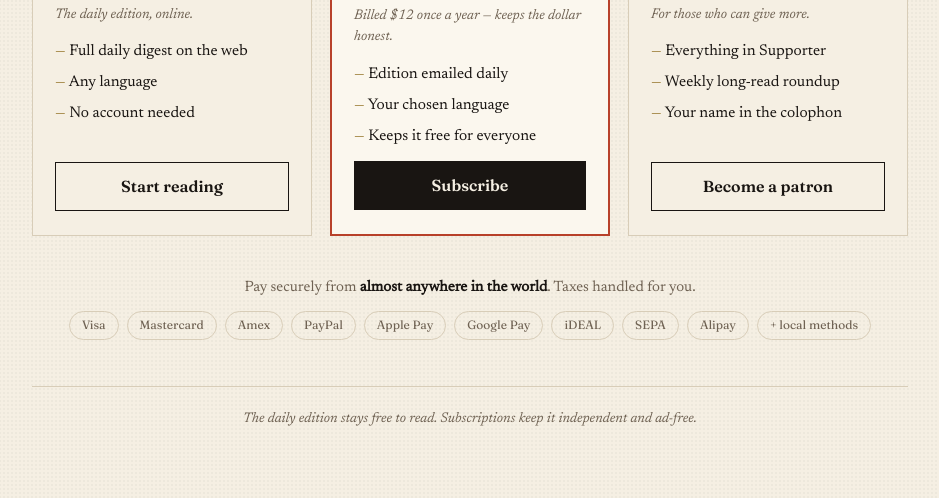
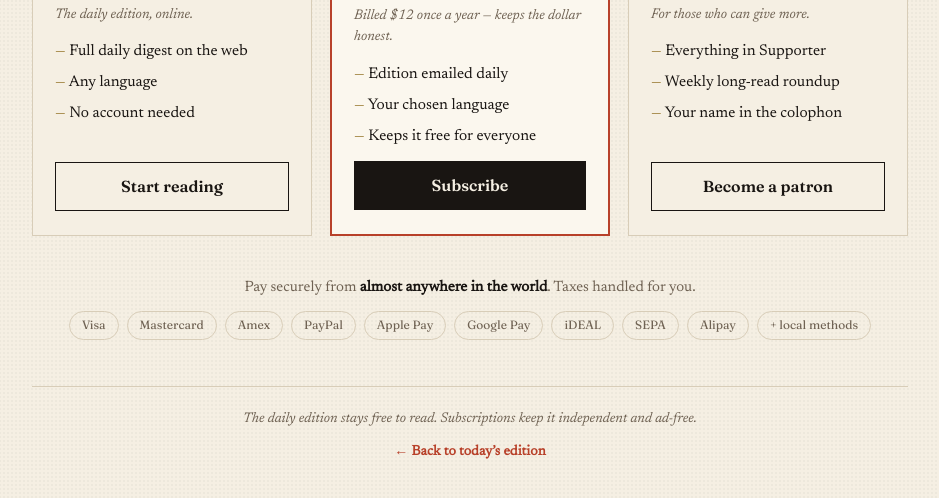
Before and after one commit to reyparlastudio/arts-wire, a website: page subscribe.html in a window 1280 px wide. Shown: the part 685-1183 px from the top of the page, without its empty margins (170-1109 px from the left). Drawn offline with Linux system fonts and the light colour scheme.

Commit message:
Update subscribe.html

```diff
--- a/subscribe.html
+++ b/subscribe.html
@@ -126,6 +126,7 @@
 
   <footer>
     <p>The daily edition stays free to read. Subscriptions keep it independent and ad-free.</p>
+    <p style="margin-top:12px"><a href="index.html" style="color:#b8412a;font-style:normal;text-decoration:none;font-weight:600">&larr; Back to today&rsquo;s edition</a></p>
   </footer>
 </div>
 
```
